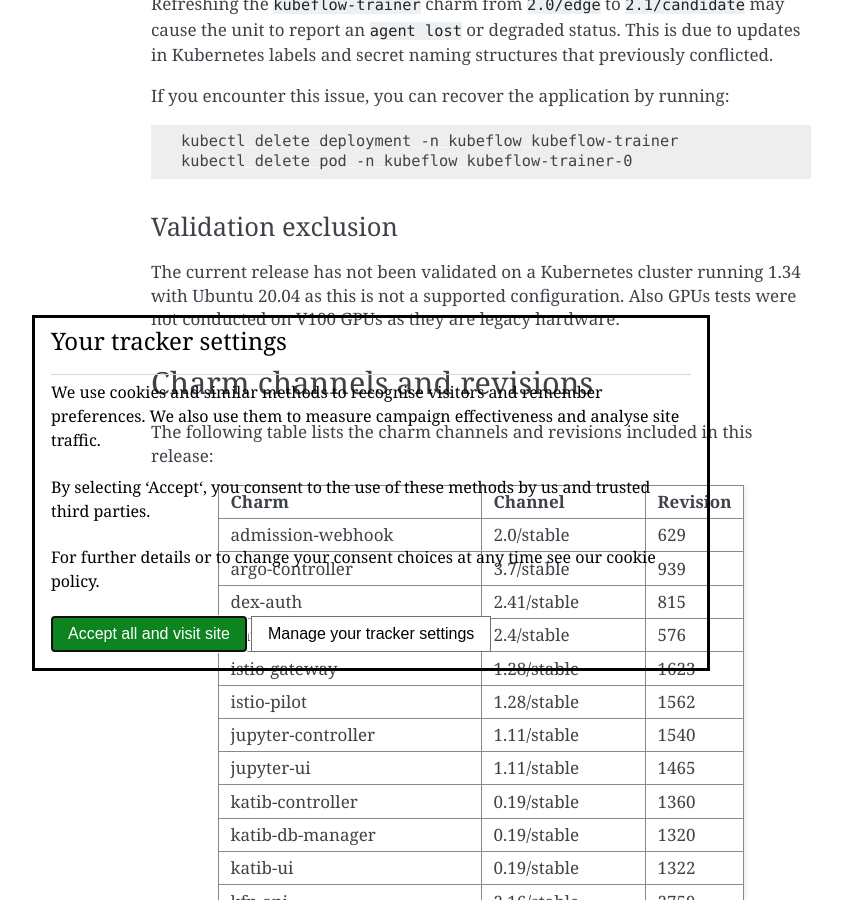
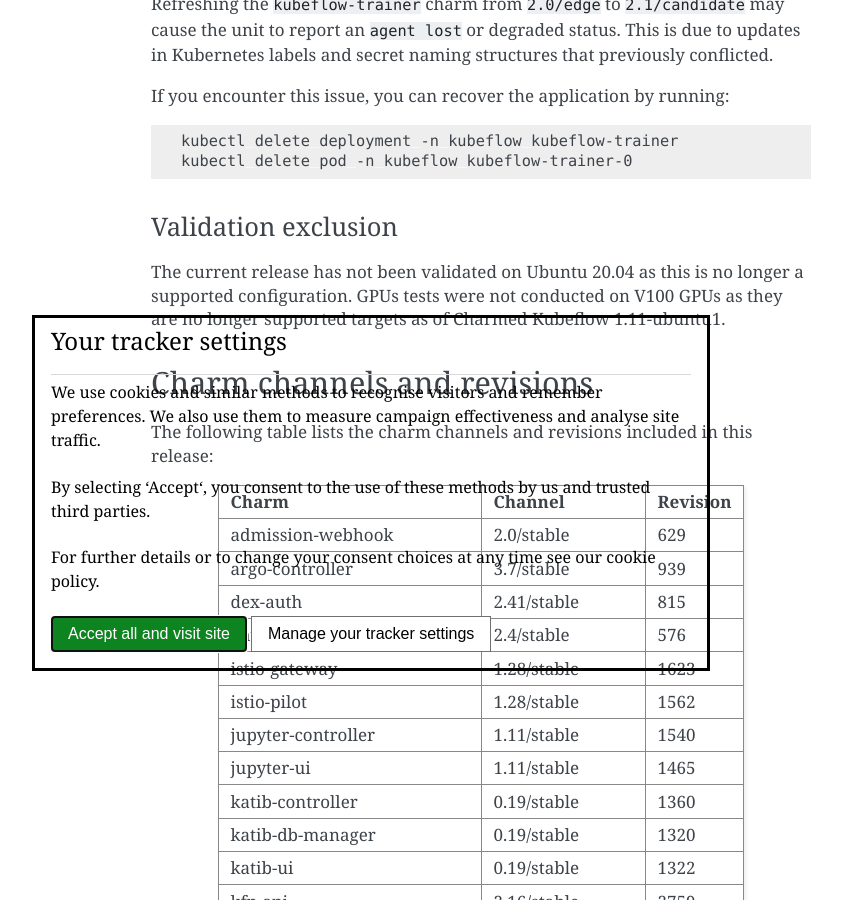
Before and after one commit to canonical/charmed-kubeflow-documentation, a Sphinx documentation site: the page built from docs/reference/release-notes/release-notes-1-11-ubuntu2.rst, in a window 1280 px wide and 900 px high, scrolled down 2020 px. Shown: the whole window, without its empty margins (269-1111 px from the left). Built offline with Sphinx 7.4.7, drawn with Linux system fonts in a browser that asks for light colours.

Commit message:
Update docs/reference/release-notes/release-notes-1-11-ubuntu2.rst
Co-authored-by: Rob Gibbon <robgibbon@me.com>

```diff
--- a/docs/reference/release-notes/release-notes-1-11-ubuntu2.rst
+++ b/docs/reference/release-notes/release-notes-1-11-ubuntu2.rst
@@ -90,7 +90,7 @@
 Validation exclusion
 ~~~~~~~~~~~~~~~~~~~~~~
 
-The current release has not been validated on a Kubernetes cluster running 1.34 with Ubuntu 20.04 as this is not a supported configuration. Also GPUs tests were not conducted on V100 GPUs as they are legacy hardware.
+The current release has not been validated on Ubuntu 20.04 as this is no longer a supported configuration. GPUs tests were not conducted on V100 GPUs as they are no longer supported targets as of Charmed Kubeflow 1.11-ubuntu1.
 
 
 Charm channels and revisions
```
